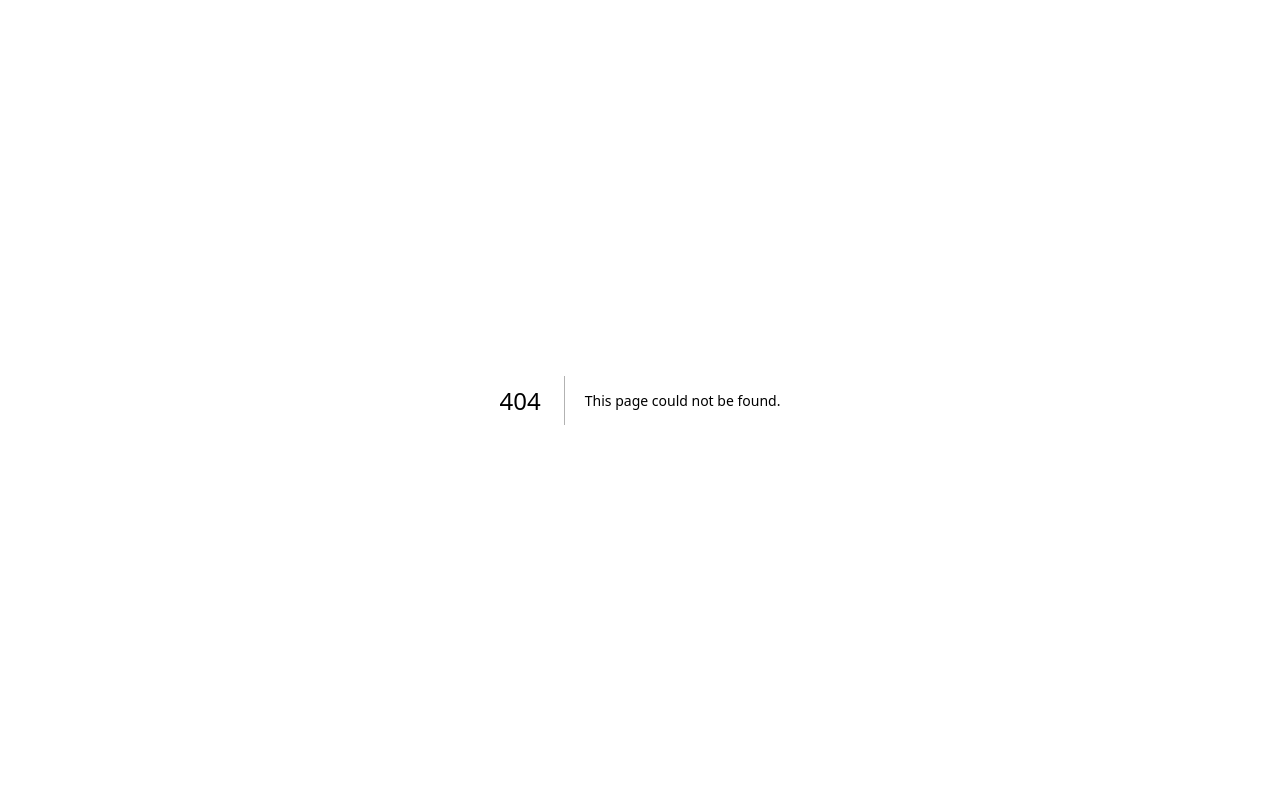
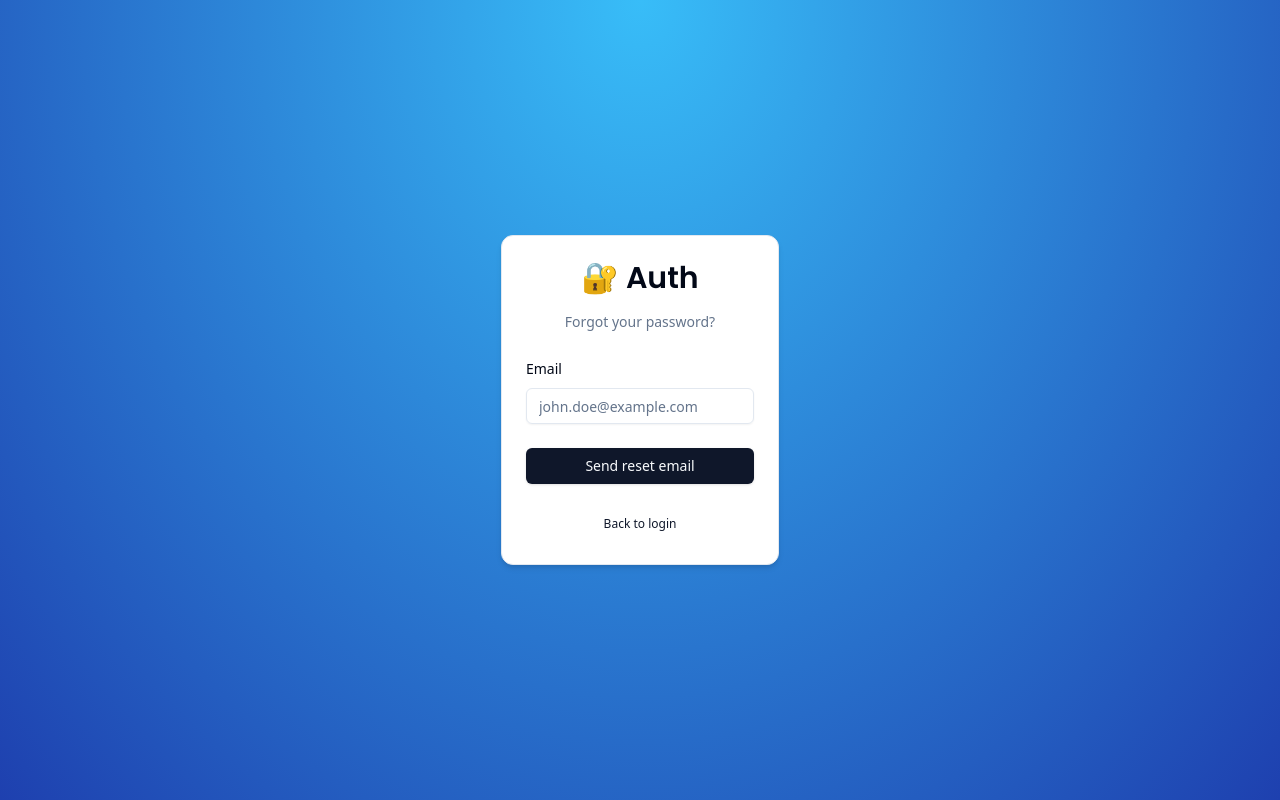
Before and after one commit to samnart1/Typescript, a Next.js app in the folder auth/: page /auth/reset in a window 1280 px wide. Before the commit this address had no page. Built offline with nearby package versions, Linux system fonts and the light colour scheme; no server answers.

Commit message:
created to complete the password reset

```diff
--- /dev/null
+++ b/auth/actions/reset.ts
@@ -0,0 +1,31 @@
+"use server";
+
+import * as z from "zod";
+
+import { getUserByEmail } from "@/data/user";
+import { ResetSchema } from "@/schemas";
+import { sendPasswordResetEmail } from "@/lib/mail";
+import { generatePasswordResetToken } from "@/lib/tokens";
+
+export const reset = async (values: z.infer<typeof ResetSchema>) => {
+  const validatedFields = ResetSchema.safeParse(values);
+
+  if (!validatedFields.success) {
+    return { error: "Invalid Email" };
+  }
+
+  const { email } = validatedFields.data;
+
+  const existingUser = await getUserByEmail(email);
+
+  if (!existingUser) {
+    return { error: "Email not found" };
+  }
+
+  const passwordResetToken = await generatePasswordResetToken(email);
+  await sendPasswordResetEmail(
+    passwordResetToken.email,
+    passwordResetToken.token
+  );
+  return { success: "Reset email sent!" };
+};
--- /dev/null
+++ b/auth/app/auth/reset/page.tsx
@@ -0,0 +1,5 @@
+import { ResetForm } from "@/components/auth/reset-form";
+
+export default function ResetPage() {
+  return <ResetForm />;
+}
--- /dev/null
+++ b/auth/components/auth/reset-form.tsx
@@ -0,0 +1,88 @@
+"use client";
+
+import * as z from "zod";
+
+import { useForm } from "react-hook-form";
+import { zodResolver } from "@hookform/resolvers/zod";
+import { useState, useTransition } from "react";
+
+import {
+  Form,
+  FormControl,
+  FormField,
+  FormItem,
+  FormLabel,
+  FormMessage,
+} from "@/components/ui/form";
+
+import { Input } from "../ui/input";
+
+import { ResetSchema } from "@/schemas";
+import { CardWrapper } from "./card-wrapper";
+import { Button } from "../ui/button";
+import { FormError } from "../form-error";
+import { FormSuccess } from "../form-success";
+import { reset } from "@/actions/reset";
+
+export const ResetForm = () => {
+  const [error, setError] = useState<string | undefined>("");
+  const [success, setSuccess] = useState<string | undefined>("");
+  const [isPending, startTransition] = useTransition();
+
+  const form = useForm<z.infer<typeof ResetSchema>>({
+    resolver: zodResolver(ResetSchema),
+    defaultValues: {
+      email: "",
+    },
+  });
+
+  const onSubmit = (values: z.infer<typeof ResetSchema>) => {
+    setError("");
+    setSuccess("");
+
+    startTransition(() => {
+      reset(values).then((data) => {
+        setError(data?.error);
+        setSuccess(data?.success);
+      });
+    });
+  };
+
+  return (
+    <CardWrapper
+      headerLabel="Forgot your password?"
+      backButtonLabel="Back to login"
+      backButtonHref="/auth/login"
+    >
+      <Form {...form}>
+        <form onSubmit={form.handleSubmit(onSubmit)} className="space-y-6">
+          <div className="space-y-4">
+            <FormField
+              control={form.control}
+              name="email"
+              render={({ field }) => (
+                <FormItem>
+                  <FormLabel>Email</FormLabel>
+                  <FormControl>
+                    <Input
+                      {...field}
+                      disabled={isPending}
+                      placeholder="john.doe@example.com"
+                      type="email"
+                    />
+                  </FormControl>
+                  <FormMessage />
+                </FormItem>
+              )}
+            />
+          </div>
+          <FormSuccess message={success} />
+          <FormError message={error} />
+          <Button disabled={isPending} type="submit" className="w-full">
+            Send reset email
+          </Button>
+        </form>
+      </Form>
+    </CardWrapper>
+  );
+};
--- /dev/null
+++ b/auth/data/password-reset-token.ts
@@ -0,0 +1,25 @@
+import { db } from "@/lib/db";
+
+export const getPasswordResetTokenByToken = async (token: string) => {
+  try {
+    const passwordResetToken = await db.passwordResetToken.findUnique({
+      where: { token },
+    });
+
+    return passwordResetToken;
+  } catch {
+    return null;
+  }
+};
+
+export const getPasswordResetTokenByEmail = async (email: string) => {
+  try {
+    const passwordResetToken = await db.passwordResetToken.findFirst({
+      where: { email },
+    });
+
+    return passwordResetToken;
+  } catch {
+    return null;
+  }
+};
```
